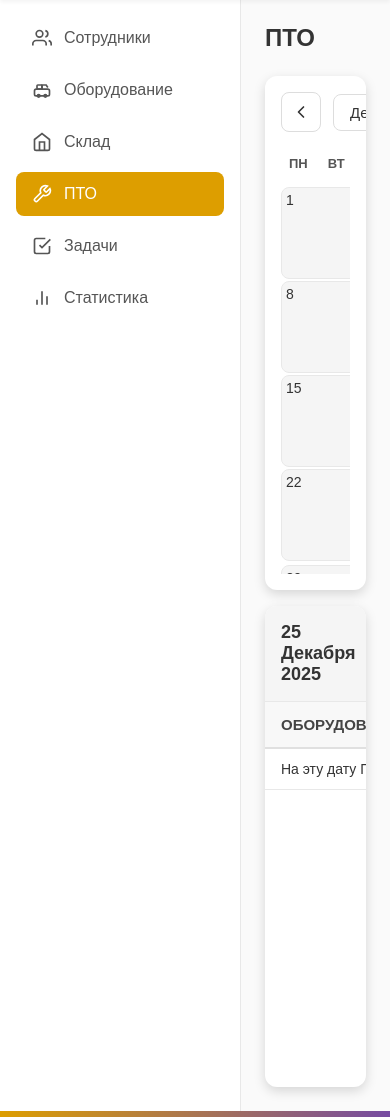
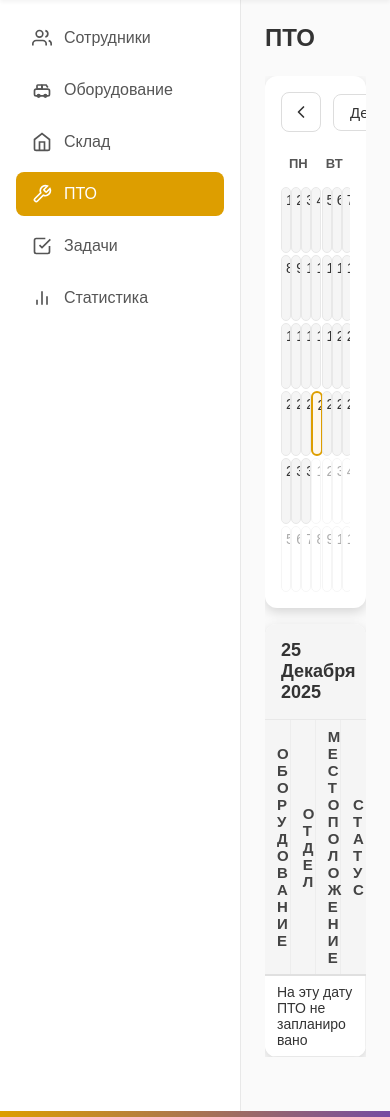
Before and after one commit to RecruiTGeniuS/isit_case, a Flask app: page /admin/pto in a window 390 px wide. Shown: the part 97-1214 px from the top of the page. Run offline with Flask 3, Linux system fonts and the light colour scheme; a user stored in the database is signed in; data that the repository does not hold is empty; some libraries are stand-ins or nearby versions.

Commit message:
commit 16
Косметическое исправление календаря ПТО

```diff
--- a/app/static/css/base/reset.css
+++ b/app/static/css/base/reset.css
@@ -32,11 +32,17 @@ body.admin-page {
     font-family: Arial, sans-serif;
     height: 100vh;
     overflow: hidden;
+    overflow-x: hidden;
+    width: 100%;
+    max-width: 100%;
 }
 
 html.admin-page {
     overflow: hidden;
+    overflow-x: hidden;
     height: 100vh;
+    width: 100%;
+    max-width: 100%;
 }
 
 body.modal-open {
--- a/app/static/css/components/navigation.css
+++ b/app/static/css/components/navigation.css
@@ -517,10 +517,13 @@ html.dark-theme .nav-item.active {
     flex: 1;
     padding: 24px;
     overflow-y: hidden;
+    overflow-x: hidden;
     background: #fafafa;
     display: flex;
     flex-direction: column;
     min-height: 0;
+    width: 100%;
+    max-width: 100%;
 }
 
 html.dark-theme .admin-content {
--- a/app/static/css/pages/pto.css
+++ b/app/static/css/pages/pto.css
@@ -3,8 +3,12 @@
 .pto-container {
     display: flex;
     gap: var(--spacing-lg);
-    height: calc(100vh - 200px);
+    height: calc(100vh - 180px);
     min-height: 600px;
+    max-height: calc(100vh - 180px);
+    align-items: stretch;
+    overflow-x: hidden;
+    width: 100%;
 }
 
 .pto-calendar-section {
@@ -16,6 +20,7 @@
     box-shadow: var(--shadow-md);
     padding: var(--spacing-lg);
     overflow: hidden;
+    min-width: 0;
 }
 
 html.dark-theme .pto-calendar-section {
@@ -108,13 +113,15 @@ html.dark-theme .pto-year-select {
     display: flex;
     flex-direction: column;
     overflow: hidden;
+    min-height: 0;
 }
 
 .pto-calendar-weekdays {
     display: grid;
     grid-template-columns: repeat(7, 1fr);
-    gap: var(--spacing-xs);
+    gap: 2px;
     margin-bottom: var(--spacing-sm);
+    flex-shrink: 0;
 }
 
 .pto-weekday {
@@ -132,15 +139,23 @@ html.dark-theme .pto-weekday {
 
 .pto-calendar-grid {
     display: grid;
-    grid-template-columns: repeat(7, 1fr);
-    gap: var(--spacing-xs);
+    grid-template-columns: repeat(7, minmax(0, 1fr));
+    gap: 2px;
     flex: 1;
-    overflow-y: auto;
+    overflow: hidden;
+    min-height: 0;
+    grid-auto-rows: minmax(0, 1fr);
+    -ms-overflow-style: none;
+    scrollbar-width: none;
+    align-items: stretch;
+    width: 100%;
+}
+
+.pto-calendar-grid::-webkit-scrollbar {
+    display: none;
 }
 
 .pto-calendar-day {
-    aspect-ratio: 1;
-    min-height: 80px;
     background: var(--bg-light);
     border: 1px solid var(--border-light);
     border-radius: var(--radius-sm);
@@ -149,14 +164,20 @@ html.dark-theme .pto-weekday {
     flex-direction: column;
     align-items: flex-start;
     cursor: pointer;
-    transition: all 0.2s ease;
+    transition: background-color 0.2s ease, border-color 0.2s ease, box-shadow 0.2s ease;
     position: relative;
+    overflow: hidden;
+    width: 100%;
+    min-width: 0;
+    min-height: 0;
+    box-sizing: border-box;
+    aspect-ratio: 1;
+    isolation: isolate;
 }
 
 .pto-calendar-day:hover {
     background: var(--color-primary-light);
     border-color: var(--color-primary);
-    transform: translateY(-2px);
     box-shadow: var(--shadow-sm);
 }
 
@@ -179,6 +200,7 @@ html.dark-theme .pto-calendar-day:hover {
     border: 2px solid var(--color-primary);
     background: var(--color-primary-light);
     font-weight: 600;
+    box-sizing: border-box;
 }
 
 html.dark-theme .pto-calendar-day.today {
@@ -217,8 +239,142 @@ html.dark-theme .pto-day-number {
     gap: 4px;
     width: 100%;
     margin-top: auto;
+    overflow: hidden;
+    max-height: calc(100% - 25px);
 }
 
+/* Секция с таблицей */
+.pto-table-section {
+    flex: 0 0 40%;
+    display: flex;
+    flex-direction: column;
+    background: var(--bg-white);
+    border-radius: var(--radius-lg);
+    box-shadow: var(--shadow-md);
+    overflow: hidden;
+    min-width: 0;
+}
+
+html.dark-theme .pto-table-section {
+    background: var(--bg-dark-secondary);
+}
+
+.pto-table-header {
+    padding: var(--spacing-lg);
+    border-bottom: 1px solid var(--border-light);
+    background: var(--bg-light);
+    flex-shrink: 0;
+}
+
+html.dark-theme .pto-table-header {
+    background: var(--bg-dark);
+    border-bottom-color: var(--border-medium);
+}
+
+.pto-table-header h3 {
+    margin: 0;
+    font-size: 18px;
+    font-weight: 600;
+    color: var(--text-dark);
+}
+
+html.dark-theme .pto-table-header h3 {
+    color: var(--text-dark);
+}
+
+.pto-table-container {
+    flex: 1;
+    overflow-y: auto;
+    overflow-x: auto;
+    min-height: 0;
+    position: relative;
+}
+
+.pto-table-container::-webkit-scrollbar {
+    width: 8px;
+    height: 8px;
+}
+
+.pto-table-container::-webkit-scrollbar-track {
+    background: var(--bg-light);
+    border-radius: 4px;
+}
+
+.pto-table-container::-webkit-scrollbar-thumb {
+    background: var(--border-medium);
+    border-radius: 4px;
+}
+
+.pto-table-container::-webkit-scrollbar-thumb:hover {
+    background: var(--text-medium);
+}
+
+html.dark-theme .pto-table-container::-webkit-scrollbar-track {
+    background: var(--bg-dark);
+}
+
+html.dark-theme .pto-table-container::-webkit-scrollbar-thumb {
+    background: var(--border-medium);
+}
+
+html.dark-theme .pto-table-container::-webkit-scrollbar-thumb:hover {
+    background: var(--text-medium);
+}
+
+.pto-table-container .data-table {
+    width: 100%;
+    min-width: 100%;
+    border-collapse: collapse;
+    table-layout: fixed;
+}
+
+.pto-table-container .data-table th,
+.pto-table-container .data-table td {
+    padding: var(--spacing-sm) var(--spacing-md);
+    text-align: left;
+    word-wrap: break-word;
+    overflow-wrap: break-word;
+}
+
+.pto-table-container .data-table thead {
+    position: sticky;
+    top: 0;
+    z-index: 10;
+    background: var(--bg-light);
+}
+
+html.dark-theme .pto-table-container .data-table thead {
+    background: var(--bg-dark);
+}
+
+.pto-table-container .data-table thead th {
+    background: inherit;
+}
+
+.pto-table-container .data-table tbody tr {
+    transition: background-color 0.2s ease;
+}
+
+.pto-table-container .data-table tbody tr:hover {
+    background: var(--color-primary-light);
+}
+
+html.dark-theme .pto-table-container .data-table tbody tr:hover {
+    background: rgba(221, 158, 0, 0.1);
+}
+
+.pto-table-empty {
+    padding: var(--spacing-xl);
+    text-align: center;
+    color: var(--text-light);
+    font-size: 14px;
+}
+
+html.dark-theme .pto-table-empty {
+    color: var(--text-light);
+}
+
+/* Улучшение отображения индикаторов в днях календаря */
 .pto-indicator {
     width: 20px;
     height: 20px;
@@ -250,96 +406,53 @@ html.dark-theme .pto-day-number {
     font-size: 11px;
 }
 
-/* Секция с таблицей */
-.pto-table-section {
-    flex: 0 0 40%;
-    display: flex;
-    flex-direction: column;
-    background: var(--bg-white);
-    border-radius: var(--radius-lg);
-    box-shadow: var(--shadow-md);
-    overflow: hidden;
-}
-
-html.dark-theme .pto-table-section {
-    background: var(--bg-dark-secondary);
-}
-
-.pto-table-header {
-    padding: var(--spacing-lg);
-    border-bottom: 1px solid var(--border-light);
-    background: var(--bg-light);
-}
-
-html.dark-theme .pto-table-header {
-    background: var(--bg-dark);
-    border-bottom-color: var(--border-medium);
-}
-
-.pto-table-header h3 {
-    margin: 0;
-    font-size: 18px;
-    font-weight: 600;
-    color: var(--text-dark);
-}
-
-html.dark-theme .pto-table-header h3 {
-    color: var(--text-dark);
-}
-
-.pto-table-container {
-    flex: 1;
-    overflow-y: auto;
-    overflow-x: auto;
-}
-
-.pto-table-container .data-table {
-    width: 100%;
-    border-collapse: collapse;
-}
-
-.pto-table-container .data-table thead {
-    position: sticky;
-    top: 0;
-    z-index: 10;
-}
-
-.pto-table-container .data-table tbody tr {
-    transition: background-color 0.2s ease;
-}
-
-.pto-table-container .data-table tbody tr:hover {
-    background: var(--color-primary-light);
-}
-
-html.dark-theme .pto-table-container .data-table tbody tr:hover {
-    background: rgba(221, 158, 0, 0.1);
-}
-
-.pto-table-empty {
-    padding: var(--spacing-xl);
-    text-align: center;
-    color: var(--text-light);
-    font-size: 14px;
-}
-
-html.dark-theme .pto-table-empty {
-    color: var(--text-light);
-}
-
 /* Адаптивность */
 @media (max-width: 1200px) {
     .pto-container {
         flex-direction: column;
         height: auto;
+        max-height: none;
     }
 
     .pto-calendar-section {
         flex: 1;
+        min-height: 500px;
     }
 
     .pto-table-section {
         flex: 1;
         min-height: 400px;
     }
+
+    .pto-calendar-grid {
+        overflow-y: auto;
+        -ms-overflow-style: none;
+        scrollbar-width: thin;
+    }
+
+    .pto-calendar-grid::-webkit-scrollbar {
+        width: 6px;
+    }
+
+    .pto-calendar-grid::-webkit-scrollbar-track {
+        background: var(--bg-light);
+        border-radius: 3px;
+    }
+
+    .pto-calendar-grid::-webkit-scrollbar-thumb {
+        background: var(--border-medium);
+        border-radius: 3px;
+    }
+
+    .pto-calendar-grid::-webkit-scrollbar-thumb:hover {
+        background: var(--text-medium);
+    }
+
+    html.dark-theme .pto-calendar-grid::-webkit-scrollbar-track {
+        background: var(--bg-dark);
+    }
+
+    html.dark-theme .pto-calendar-grid::-webkit-scrollbar-thumb {
+        background: var(--border-medium);
+    }
 }
```
